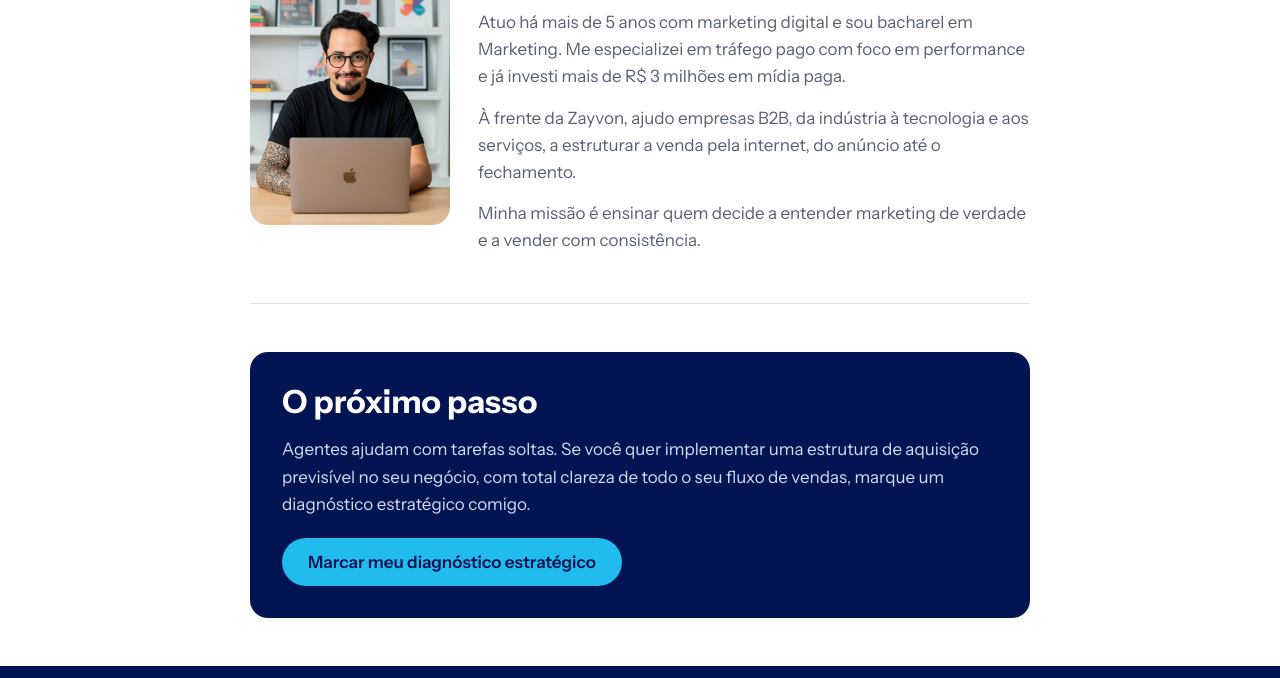
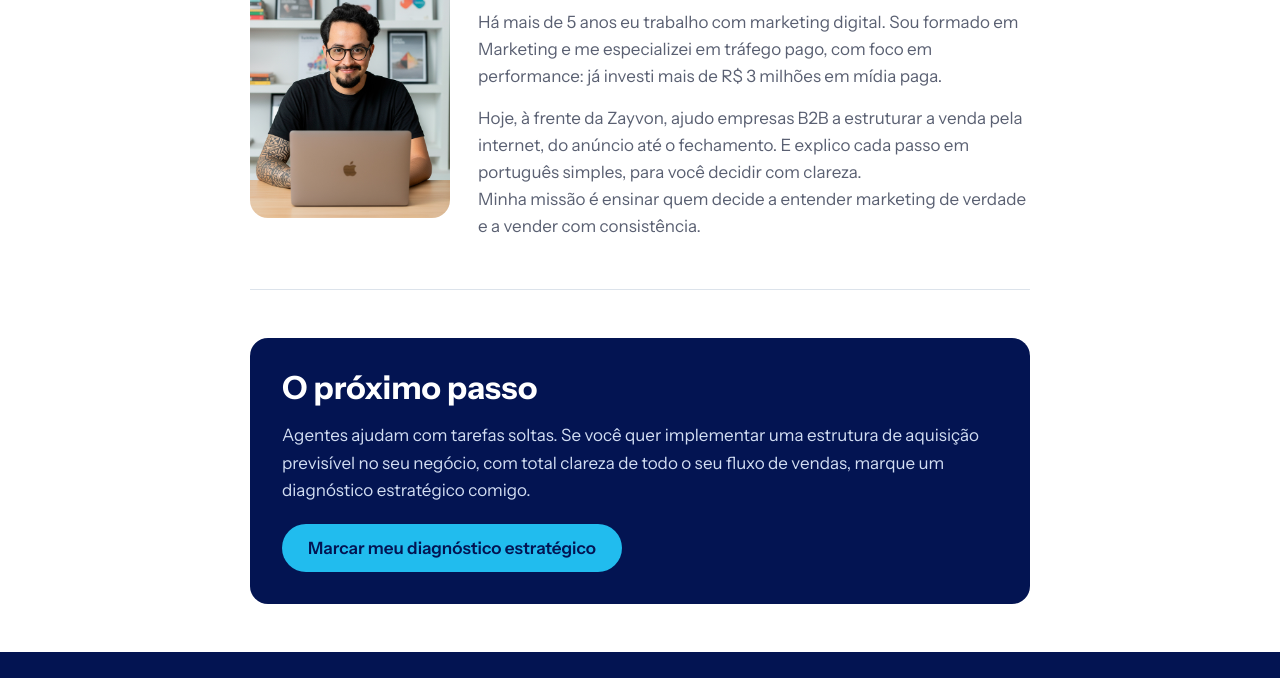
Before and after one commit to zayvonbusiness/materiais, a plain HTML site: page agente-marketing/index.html in a window 1280 px wide. Shown: the part 6129-6807 px from the top of the page. Drawn offline with Linux system fonts and the light colour scheme.

Commit message:
Bio mais fluida agente-marketing

```diff
--- a/agente-marketing/index.html
+++ b/agente-marketing/index.html
@@ -267,8 +267,8 @@ Responda só: "Entendi. Qual é a primeira tarefa?"</pre>
         <div>
           <div class="nome">Maiky Miguel</div>
           <div class="cargo">Zayvon Assessoria</div>
-          <p>Atuo há mais de 5 anos com marketing digital e sou bacharel em Marketing. Me especializei em tráfego pago com foco em performance e já investi mais de R$ 3 milhões em mídia paga.</p>
-          <p>À frente da Zayvon, ajudo empresas B2B, da indústria à tecnologia e aos serviços, a estruturar a venda pela internet, do anúncio até o fechamento.</p>
+        <p>Há mais de 5 anos eu trabalho com marketing digital. Sou formado em Marketing e me especializei em tráfego pago, com foco em performance: já investi mais de R$ 3 milhões em mídia paga.</p>
+        <p style="margin:0">Hoje, à frente da Zayvon, ajudo empresas B2B a estruturar a venda pela internet, do anúncio até o fechamento. E explico cada passo em português simples, para você decidir com clareza.</p>
           <p style="margin:0">Minha missão é ensinar quem decide a entender marketing de verdade e a vender com consistência.</p>
         </div>
       </div>
```
